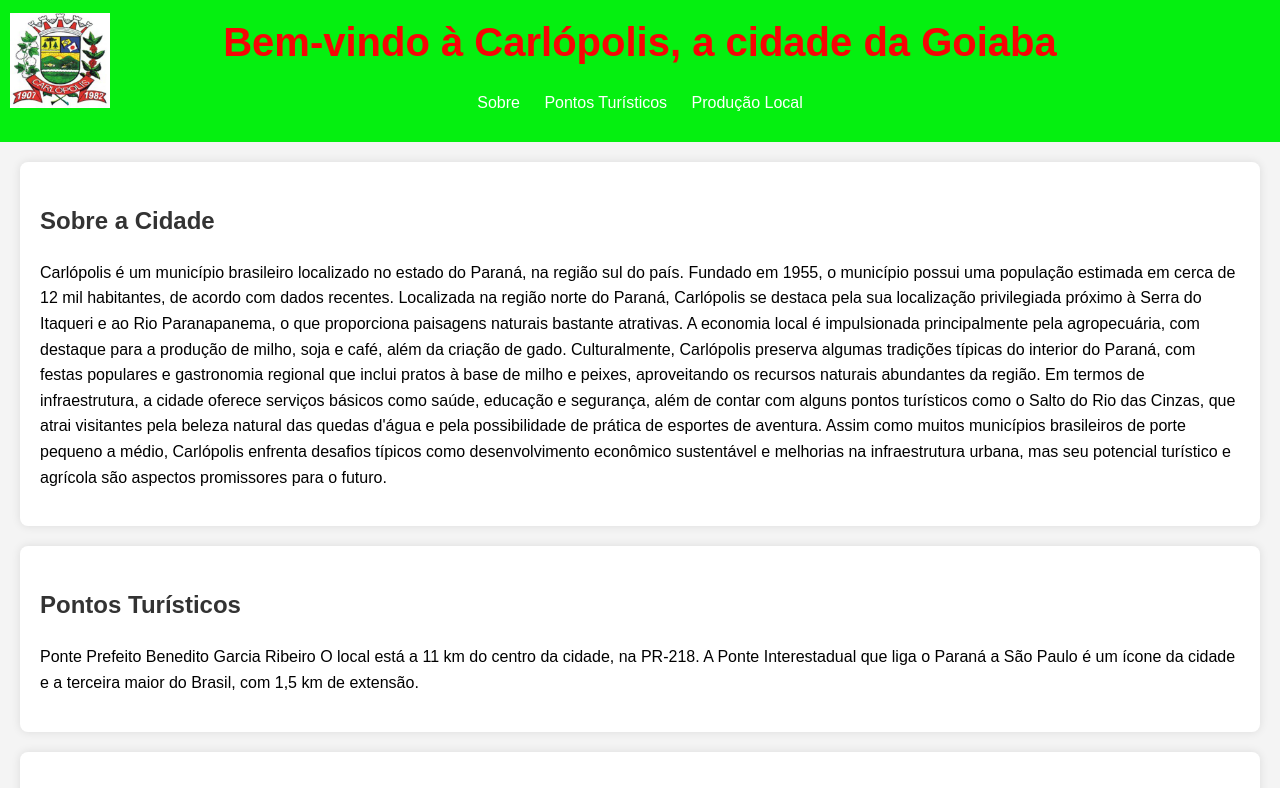
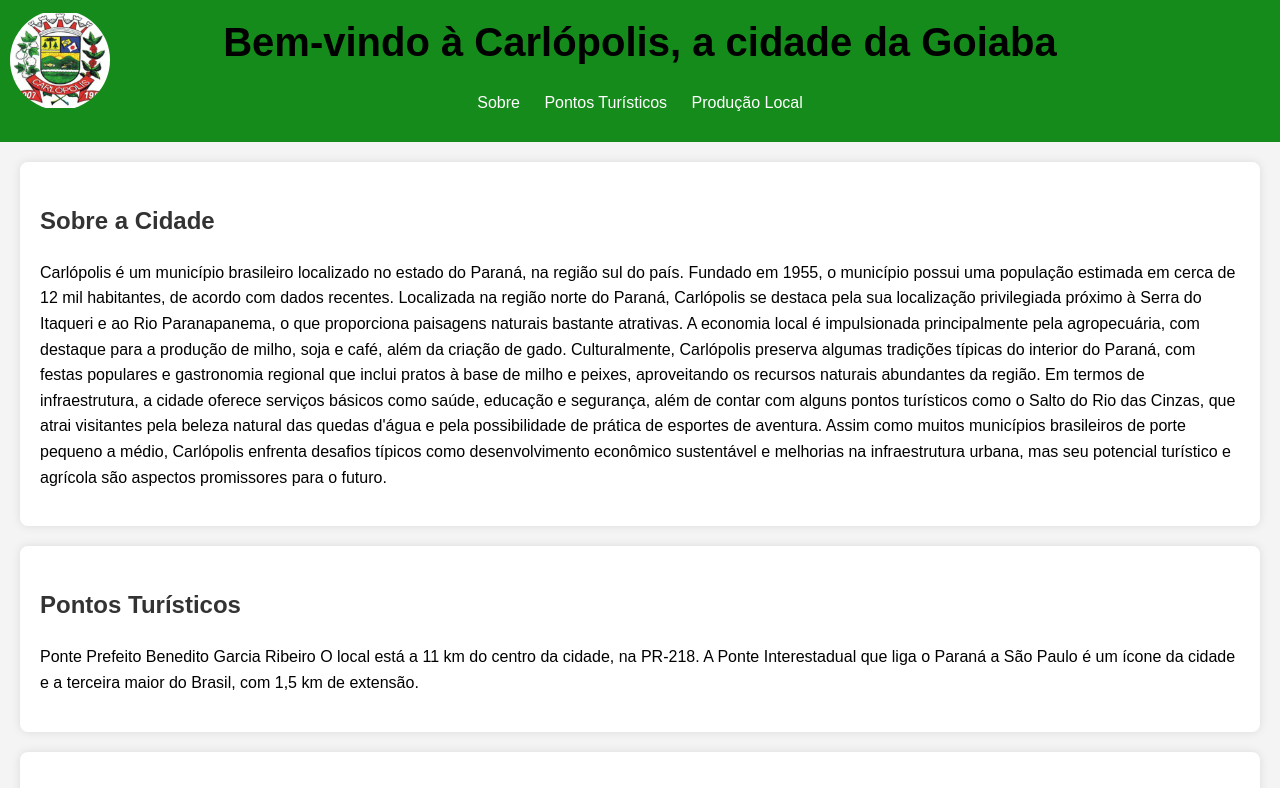
Before and after one commit to JrArivelto/Trabalho-programa-o, a plain HTML site: page index.html in a window 1280 px wide. Shown: the top 788 px of the page. Drawn offline with Linux system fonts and the light colour scheme.

Commit message:
Add files via upload

```diff
--- a/styles.css
+++ b/styles.css
@@ -9,8 +9,8 @@ body {
 }
 
 header {
-    background: #05f010;
-    color: #f70505;
+    background: #158b1b;
+    color: #000000;
     padding: 10px 0;
     text-align: center;
 }
@@ -22,6 +22,7 @@ header .emblema {
     position: absolute;
     top: 10px;
     left: 10px;
+    border-radius: 60px;
 }
 header h1 {
     margin: 0;
```
